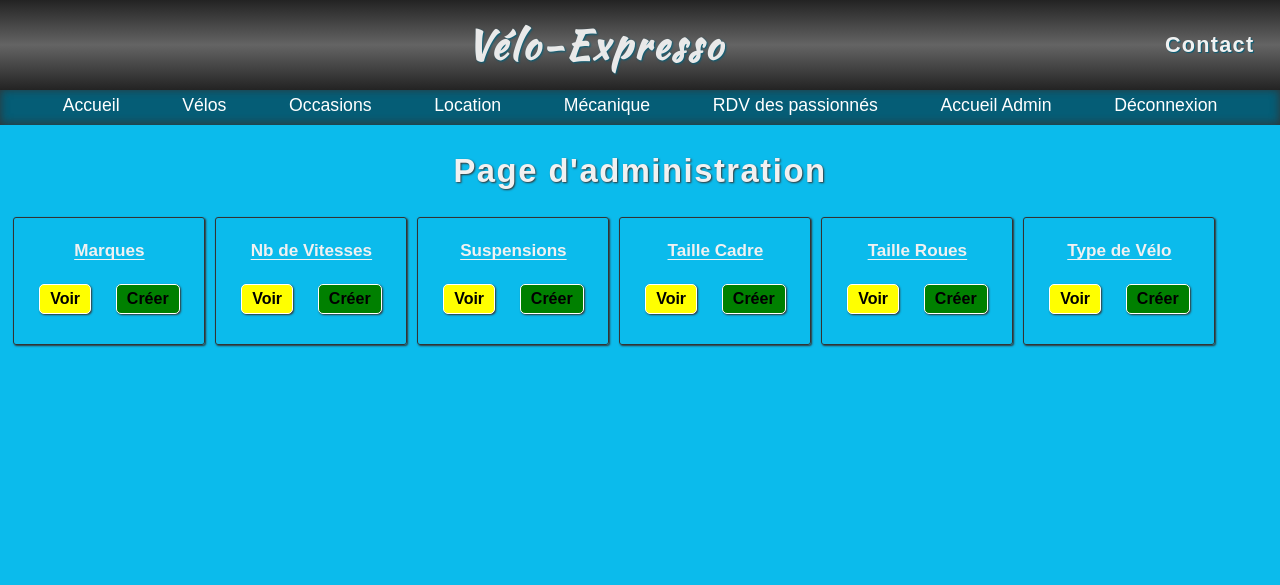
After one commit to ChristopheC-83/velo_expresso_2, a PHP site: template views/pages/administrateur/accueilAdmin.view.php in a window 1280 px wide. The commit adds this page. Shown: the top 585 px of the page. Run offline with PHP 8.4, Linux system fonts and the light colour scheme; the template is opened without the code that fills it: most values are stand-ins (such as "Sample title", 1, 10 or a date in 2020); some libraries are stand-ins or nearby versions; some web fonts are replaced.

Commit message:
mep administration

```diff
--- /dev/null
+++ b/public/style/pages/_administration.scss
@@ -0,0 +1,49 @@
+.administration {
+  .adminCriteres {
+    width: 96%;
+    display: flex;
+    flex-wrap: wrap;
+    gap: 10px;
+    justify-content: center;
+
+    .critere {
+      width: 15vw;
+      min-width: 150px;
+      height: 10vw;
+      min-height: 100px;
+      border: 1px solid #333;
+      border-radius: 3px;
+      box-shadow: 1px 1px 2px #333;
+      display: flex;
+      flex-direction: column;
+
+      h4 {
+        text-decoration: underline;
+        text-underline-offset: 3px;
+        text-align: center;
+        color : #f1f1f1;
+      }
+    }
+
+    .btns_criteres {
+      display: flex;
+      justify-content: space-evenly;
+      align-items: center;
+
+      a {
+        border-radius: 5px;
+        box-shadow: 1px 1px 2px #333;
+        border: 1px solid white;
+        padding: 5px 10px;
+        font-weight: bold;
+
+        &:first-child {
+          background-color: yellow;
+        }
+        &:nth-child(2) {
+          background-color: green;
+        }
+      }
+    }
+  }
+}
--- a/public/style/style.css
+++ b/public/style/style.css
@@ -999,6 +999,49 @@ h3.maps {
   border-bottom: none;
 }
 
+.administration .adminCriteres {
+  width: 96%;
+  display: flex;
+  flex-wrap: wrap;
+  gap: 10px;
+  justify-content: center;
+}
+.administration .adminCriteres .critere {
+  width: 15vw;
+  min-width: 150px;
+  height: 10vw;
+  min-height: 100px;
+  border: 1px solid #333;
+  border-radius: 3px;
+  box-shadow: 1px 1px 2px #333;
+  display: flex;
+  flex-direction: column;
+}
+.administration .adminCriteres .critere h4 {
+  text-decoration: underline;
+  text-underline-offset: 3px;
+  text-align: center;
+  color: #f1f1f1;
+}
+.administration .adminCriteres .btns_criteres {
+  display: flex;
+  justify-content: space-evenly;
+  align-items: center;
+}
+.administration .adminCriteres .btns_criteres a {
+  border-radius: 5px;
+  box-shadow: 1px 1px 2px #333;
+  border: 1px solid white;
+  padding: 5px 10px;
+  font-weight: bold;
+}
+.administration .adminCriteres .btns_criteres a:first-child {
+  background-color: yellow;
+}
+.administration .adminCriteres .btns_criteres a:nth-child(2) {
+  background-color: green;
+}
+
 body {
   background-color: #0bbbec;
   color: #333;
--- a/public/style/style.scss
+++ b/public/style/style.scss
@@ -13,6 +13,7 @@
 @import "pages/rdv";
 @import "pages/velos";
 @import "pages/carte_velo_detaille";
+@import "pages/administration";
 
 // *{
 //   border : 1px solid violet
--- a/views/commons/menu.php
+++ b/views/commons/menu.php
@@ -1,7 +1,7 @@
 <nav class="navigation ">
 
     <div class="navlinks-container">
-        <a href="<?= URL ?>accueil">
+        <a href="<?= URL ?>accueil" >
             Accueil
         </a>
         <a href="<?= URL ?>velos">
@@ -19,6 +19,15 @@
         <a href="<?= URL ?>sorties">
             RDV des passionnés
         </a>
+        <?php if(estConnecte()) : ?>
+            <a href="<?= URL ?>admin/accueilAdmin">
+            Accueil Admin
+        </a>
+            <a href="<?= URL ?>admin/deconnexion">
+         Déconnexion
+        </a>
+
+            <?php endif ; ?>
     </div>
 
 
--- /dev/null
+++ b/views/pages/administrateur/accueilAdmin.view.php
@@ -0,0 +1,56 @@
+<div class="administration">
+
+    <h2>Page d'administration</h2>
+
+    <div class="adminCriteres">
+        <div class="critere">
+            <h4>Marques</h4>
+            <div class="btns_criteres">
+                <a href="<?= URL ?>admin/marques/visualisation">Voir</a>
+                <a href="<?= URL ?>admin/marques/creation">Créer</a>
+            </div>
+        </div>
+        <div class="critere">
+            <h4>Nb de Vitesses</h4>
+            <div class="btns_criteres">
+                <a href="<?= URL ?>admin/nb_vitesses/visualisation">Voir</a>
+                <a href="<?= URL ?>admin/nb_vitesses/creation">Créer</a>
+            </div>
+        </div>
+        <div class="critere">
+            <h4>Suspensions</h4>
+            <div class="btns_criteres">
+                <a href="<?= URL ?>admin/suspension/visualisation">Voir</a>
+                <a href="<?= URL ?>admin/suspension/creation">Créer</a>
+            </div>
+        </div>
+        <div class="critere">
+            <h4>Taille Cadre</h4>
+            <div class="btns_criteres">
+                <a href="<?= URL ?>admin/cadre/visualisation">Voir</a>
+                <a href="<?= URL ?>admin/cadre/creation">Créer</a>
+            </div>
+        </div>
+        <div class="critere">
+            <h4>Taille Roues</h4>
+            <div class="btns_criteres">
+                <a href="<?= URL ?>admin/roues/visualisation">Voir</a>
+                <a href="<?= URL ?>admin/roues/creation">Créer</a>
+            </div>
+        </div>
+        <div class="critere">
+            <h4>Type de Vélo</h4>
+            <div class="btns_criteres">
+                <a href="<?= URL ?>admin/type/visualisation">Voir</a>
+                <a href="<?= URL ?>admin/type/creation">Créer</a>
+            </div>
+        </div>
+
+
+    </div>
+
+    <div class="adminVelo"></div>
+
+    <div class="adminSlider"></div>
+
+</div>
--- a/views/pages/visiteur/sorties.view.php
+++ b/views/pages/visiteur/sorties.view.php
@@ -5,4 +5,6 @@
 
 
 
+
+
 </div>
```
Also changed, not shown: controllers/administrateur.controller.php (+23 -9 lines), controllers/security.controller.php (+1 -30 lines), index.php (+26 -7 lines), models/administrateur.model.php (+1 -124 lines), 1 other file.
